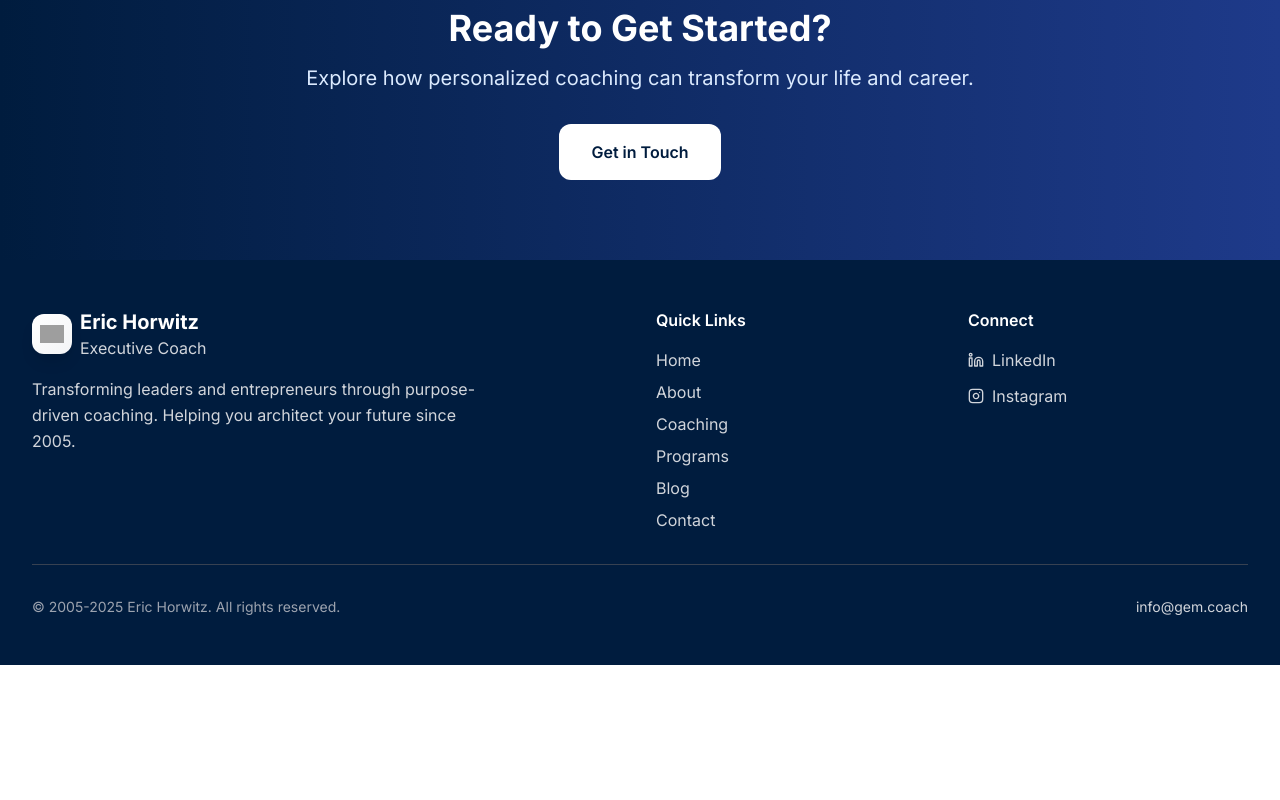
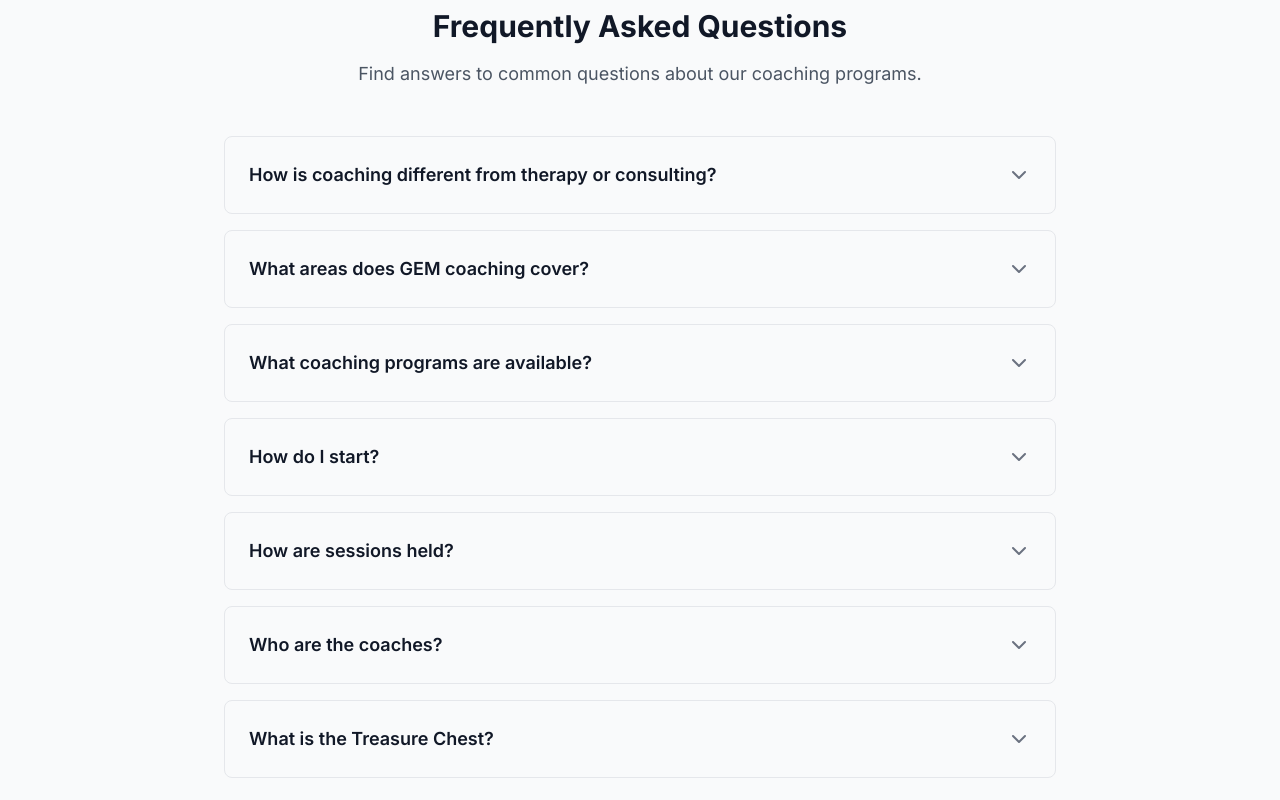
Before and after one commit to AnkoriAl/erichorwitz.ai, a Next.js app: page /coaching in a window 1280 px wide. Shown: the part 4040-4840 px from the top of the page. Before the commit the page ends 4705 px from the top, so only its background shows below. Built offline with nearby package versions, Linux system fonts and the light colour scheme; grey boxes are pictures that could not be loaded.

Commit message:
added coaching FAQ

```diff
--- a/app/coaching/page.tsx
+++ b/app/coaching/page.tsx
@@ -3,6 +3,7 @@ import { Users, Building, Lightbulb, Target, BarChart, Sparkles } from 'lucide-r
 import ServerSection from '../components/ServerSection';
 import ServerCard from '../components/ServerCard';
 import ServerBreadcrumb from '../components/ServerBreadcrumb';
+import FaqSection from '../components/Faq';
 
 export const metadata: Metadata = {
   title: 'Executive Coaching, Growth Mindset & Career Change Programs | Eric Horwitz | GEM Coaching',
@@ -270,6 +271,9 @@ const CoachingPage: React.FC = () => {
         </div>
       </section>
 
+      {/* FAQ Section */}
+      <FaqSection />
+
       {/* CTA */}
       <ServerSection className="py-20 bg-gradient-to-r from-[#001C3E] to-blue-900 text-white">
         <div className="max-w-4xl mx-auto px-4 sm:px-6 lg:px-8 text-center">
--- /dev/null
+++ b/app/components/Faq.tsx
@@ -0,0 +1,101 @@
+'use client';
+
+import { useState } from 'react';
+import { ChevronDown } from 'lucide-react';
+import { FAQPage, WithContext } from 'schema-dts';
+
+interface FAQItem {
+  question: string;
+  answer: string;
+}
+
+const faqData: FAQItem[] = [
+    {
+        question: "How is coaching different from therapy or consulting?",
+        answer: "Therapy digs into the past; consulting tells you what to do. Coaching is about building the blueprint for your future. GEM coaches help you clarify values, set goals, and hold you accountable, so you can design and live a more fulfilling life."
+    },
+    {
+        question: "What areas does GEM coaching cover?",
+        answer: "Our programs span career advancement, leadership development, life transitions, work/life balance, financial planning, team dynamics, and building networks. Whether you’re scaling a business, navigating a career shift, or seeking more joy and clarity, GEM offers structured pathways to help you thrive."
+    },
+    {
+        question: "What coaching programs are available?",
+        answer: "We offer Private Coaching (1:1 sessions), Corporate Coaching (leadership and culture-building), The Treasure Chest (a community membership), and the Renaissance Academy (coaching certification and training)."
+    },
+    {
+        question: "How do I start?",
+        answer: "Most clients begin with a Discovery Session—a short call to ensure coaching is the right fit. It’s not a free coaching session, but a mutual interview to test chemistry and learn how we work."
+    },
+    {
+        question: "How are sessions held?",
+        answer: "Most GEM coaches meet via Zoom, with some availability by phone or in-person. Clients typically purchase session packages (3, 6, or 12) for lasting results."
+    },
+    {
+        question: "Who are the coaches?",
+        answer: "GEM’s coaches include seasoned executives, certified life coaches, leadership trainers, and specialists in fields like career design, public speaking, and organizational development. Each has a unique style but shares the same values of clarity, accountability, and transformation."
+    },
+    {
+        question: "What is the Treasure Chest?",
+        answer: "The Treasure Chest is GEM’s collaborative learning community. Members join group sessions, expand their networks, and grow alongside others committed to personal and professional evolution."
+    }
+];
+
+const FaqSection: React.FC = () => {
+  const [activeIndex, setActiveIndex] = useState<number | null>(null);
+
+  const toggleFAQ = (index: number) => {
+    setActiveIndex(activeIndex === index ? null : index);
+  };
+
+  const jsonLd: WithContext<FAQPage> = {
+    '@context': 'https://schema.org',
+    '@type': 'FAQPage',
+    mainEntity: faqData.map(item => ({
+      '@type': 'Question',
+      name: item.question,
+      acceptedAnswer: {
+        '@type': 'Answer',
+        text: item.answer,
+      },
+    })),
+  };
+
+  return (
+    <section className="py-20 bg-gray-50">
+      <script
+        type="application/ld+json"
+        dangerouslySetInnerHTML={{ __html: JSON.stringify(jsonLd) }}
+      />
+      <div className="max-w-4xl mx-auto px-4 sm:px-6 lg:px-8">
+        <div className="text-center mb-12">
+          <h2 className="text-3xl font-bold text-gray-900">Frequently Asked Questions</h2>
+          <p className="mt-4 text-lg text-gray-600">Find answers to common questions about our coaching programs.</p>
+        </div>
+        <div className="space-y-4">
+          {faqData.map((item, index) => (
+            <div key={index} className="border border-gray-200 rounded-lg">
+              <button
+                className="w-full flex justify-between items-center p-6 text-left"
+                onClick={() => toggleFAQ(index)}
+              >
+                <h3 className="text-lg font-semibold text-gray-900">{item.question}</h3>
+                <ChevronDown
+                  className={`h-6 w-6 text-gray-500 transition-transform duration-300 ${
+                    activeIndex === index ? 'transform rotate-180' : ''
+                  }`}
+                />
+              </button>
+              {activeIndex === index && (
+                <div className="p-6 pt-0">
+                  <p className="text-gray-600">{item.answer}</p>
+                </div>
+              )}
+            </div>
+          ))}
+        </div>
+      </div>
+    </section>
+  );
+};
+
+export default FaqSection;
--- a/package.json
+++ b/package.json
@@ -13,7 +13,8 @@
     "lucide-react": "^0.344.0",
     "next": "14.0.4",
     "react": "^18.3.1",
-    "react-dom": "^18.3.1"
+    "react-dom": "^18.3.1",
+    "schema-dts": "^1.1.5"
   },
   "devDependencies": {
     "@types/node": "^20.10.5",
```
Also changed, not shown: 1 other file (tests, documents, lock files or other folders).
